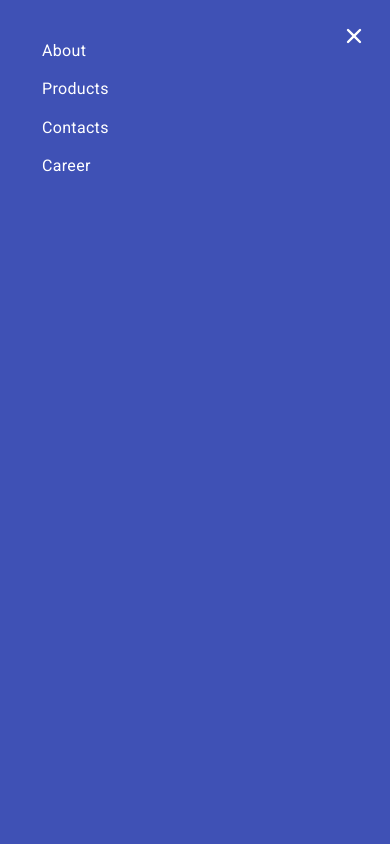
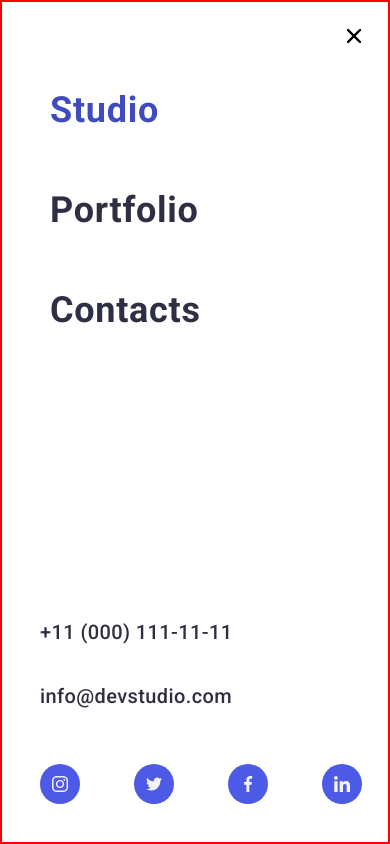
Before and after one commit to olga-nsr/goit-markup-hw-07, a plain HTML site: page index.html in a window 390 px wide. Both pictures are taken after a click on the element 353 px from the left and 34 px from the top of the page. Shown: the top 844 px of the page. Drawn offline with nearby package versions, Linux system fonts and the light colour scheme.

Commit message:
mobile-menu

```diff
--- a/css/styles.css
+++ b/css/styles.css
@@ -194,7 +194,7 @@ html {
   line-height: calc(21 / 18);
   letter-spacing: 0.03em;
   color: var(--accent-color);
-  /* padding-right: 76px;   */
+   padding-right: 76px;
 }
 
 .logo-header {
@@ -305,77 +305,6 @@ html {
   fill: currentColor;
  }
 
- /**
- ---Mobile menu-----*/
- .menu-toggle {
-  min-height: 40px;
-  min-width: 40px;
-  display: flex;
-  align-items: center;
-  justify-content: center;
-
-  margin: 0;
-  padding: 0;
-  background-color: transparent;
-  cursor: pointer;
-  border: none;
-  border-radius: 50%;
-  outline: none;
-
-}
-.mobil-icon {
-  fill: #000;
-}
-
-@media (min-width: 768px) {
-  .menu-toggle {
-    display: none;
-  }
-}
-
-.menu-toggle:hover,
-.menu-toggle:focus {
-  background-color: rgba(0, 0, 0, 0.1);
-}
-
-.menu-container {
-  position: fixed;
-  top: 0;
-  left: 0;
-  width: 100vw;
-  height: 100vh;
-  padding: 32px;
-  background-color: #3f51b5;
-  z-index: 999;
-
-  transform: translateX(100%);
-  transition: transform 250ms ease-in-out;
-}
-
-.menu-container.is-open {
-  transform: translateX(0);
-}
-
-.menu-container .menu-toggle {
-  position: absolute;
-  top: 16px;
-  right: 16px;
-  color: #fff;
-}
-
-.mobile-menu {
-  padding: 0;
-  margin: 0;
-  list-style: none;
-}
-
-.mobile-menu .link {
-  display: block;
-  padding: 10px;
-  color: #fff;
-  text-decoration: none;
-}
-
 /**
   |============================
   |      Герой
@@ -411,7 +340,7 @@ url(../img/people-hero.jpg);
   line-height: calc(60 / 56);
   letter-spacing: 0.02em;
   color: var(--main-title-color);
-  width: 496px;
+   width: 496px;
   margin-left: auto;
   margin-right: auto;
 }
@@ -1234,3 +1163,123 @@ background-size: 11px 8px;
   | Animations
   |============================
 */
+
+ /**
+ ---Mobile menu-----*/
+
+
+
+.menu-container {
+  position: fixed;
+
+  top: 0;
+  left: 0;
+  display: flex;
+  flex-direction: column;
+
+  width: 100vw;
+  height: 100vh;
+  padding: 40px;
+  padding-top: 80px;
+  background-color: #fff;
+  z-index: 999;
+
+  transform: translateX(100%);
+  transition: transform 250ms ease-in-out;
+}
+
+.menu-container.is-open {
+  transform: translateX(0);
+}
+.menu-toggle {
+  min-height: 40px;
+  min-width: 40px;
+  display: flex;
+  align-items: center;
+  justify-content: center;
+
+  margin: 0;
+  padding: 0;
+  background-color: transparent;
+  cursor: pointer;
+  border: none;
+  border-radius: 50%;
+  outline: none;
+}
+
+@media (min-width: 768px) {
+  .menu-toggle {
+    display: none;
+  }
+}
+
+.menu-toggle:hover,
+.menu-toggle:focus {
+  background-color: rgba(0, 0, 0, 0.1);
+}
+
+
+.menu-container .menu-toggle {
+  position: absolute;
+  top: 16px;
+  right: 16px;
+
+}
+.mobile-menu {
+  margin-bottom: auto;
+}
+
+.mobile-menu-link {
+  font-weight: 700;
+font-size: 36px;
+Line-height: calc(40 / 36);
+letter-spacing: 0.02em;
+margin-bottom: 40px;
+
+transition-property: color, font-size;
+  transition-duration: 250ms;
+  transition-timing-function: cubic-bezier(0.4, 0, 0.2, 1);
+
+}
+.mobile-menu-link:hover,
+.mobile-menu-link:focus {
+  font-size: 36px;
+  color: var(--accent-color-text);
+}
+
+
+
+.mobile-menu .link {
+  display: block;
+  padding: 10px;
+  }
+.mobile-contacts {
+  display: flex;
+    flex-direction: column;
+    gap: 40px;
+    list-style: none;
+}
+  .mobile-contacts-link {
+    font-weight: 500;
+  font-size: 20px;
+  Line-height: calc(24 / 20);
+  letter-spacing: 0.02em;
+
+  color:  var(--sacondary-title-color);
+  transition-property: color, font-size;
+  transition-duration: 250ms;
+  transition-timing-function: cubic-bezier(0.4, 0, 0.2, 1);
+  }
+  .mobile-contacts-link:hover,
+  .mobile-contacts-link:focus {
+  font-size: 36px;
+  color: var(--accent-color-text);
+}
+
+.mobile-socials {
+justify-content: flex-start;
+gap: 54px;
+}
+.mobile-contacts {
+  margin-bottom: 48px;
+}
--- a/index.html
+++ b/index.html
@@ -61,6 +61,8 @@
                +11 (000) 111-11-11</a>
           </li>
         </ul>
+
+
          <!-- Menu-burger-->
         <buttonn class="menu-toggle js-open-menu"
           aria-expanded="false"
@@ -74,7 +76,7 @@
           </svg>
         </buttonn>
          <!-- Menu-burger mobile-->
-        <div class="menu-container js-menu-container" id="mobile-menu">
+        <div class="menu-container js-menu-container container " id="mobile-menu">
           <button class="menu-toggle js-close-menu">
             <svg
               fill="currentColor"
@@ -91,11 +93,65 @@
             </svg>
           </button>
 
-          <ul class="mobile-menu">
-            <li><a href="" class="link">About</a></li>
-            <li><a href="" class="link">Products</a></li>
-            <li><a href="" class="link">Contacts</a></li>
-            <li><a href="" class="link">Career</a></li>
+          <ul class="mobile-menu list" >
+            <li><a href="./index.html" class="mobile-menu-link link current">Studio</a></li>
+            <li><a href="./portfolio.html" class=" mobile-menu-link link">Portfolio</a></li>
+            <li><a href="./index.html" class="mobile-menu-link link">Contacts</a></li>
+
+          </ul>
+
+          <ul class="mobile-contacts list" >
+            <li><a href="tel:+110001111111" class="mobile-contacts-link  link">+11 (000) 111-11-11</a></li>
+            <li><a href="milto:info@devstudio.com" class="mobile-contacts-link  link">info@devstudio.com</a></li>
+
+          </ul>
+
+
+          <ul class="mobile-socials  socials list">
+            <li class="socials-item">
+              <a class="socials-link link"
+              href="https://www.instagram.com/"
+              target="_blank"
+              rel="noopener noreferrer"
+              aria-label="Instagram icon">
+              <svg class="socials-icon" width="16" height="16">
+                <use href="./img/icons.svg#icon-instagram"></use>
+              </svg>
+            </a>
+            </li>
+            <li class="socials-item">
+              <a class="socials-link link"
+              href="https://www.twitter.com/"
+              target="_blank"
+              rel="noopener noreferrer"
+              aria-label="Twitter icon">
+              <svg class="socials-icon" width="16" height="16">
+                <use href="./img/icons.svg#icon-twitter"></use>
+              </svg>
+            </a>
+            </li>
+            <li class="socials-item">
+              <a class="socials-link link"
+              href="https://www.facebook.com/"
+              target="_blank"
+              rel="noopener noreferrer"
+              aria-label="Facebook icon">
+              <svg class="socials-icon" width="16" height="16">
+                <use href="./img/icons.svg#icon-facebook"></use>
+              </svg>
+            </a>
+            </li>
+            <li class="socials-item">
+              <a class="socials-link link"
+              href="https://www.linkedin.com/"
+              target="_blank"
+              rel="noopener noreferrer"
+              aria-label="Linkedin icon">
+              <svg class="socials-icon" width="16" height="16">
+                <use href="./img/icons.svg#icon-linkedin"></use>
+              </svg>
+            </a>
+            </li>
           </ul>
         </div>
 
```
